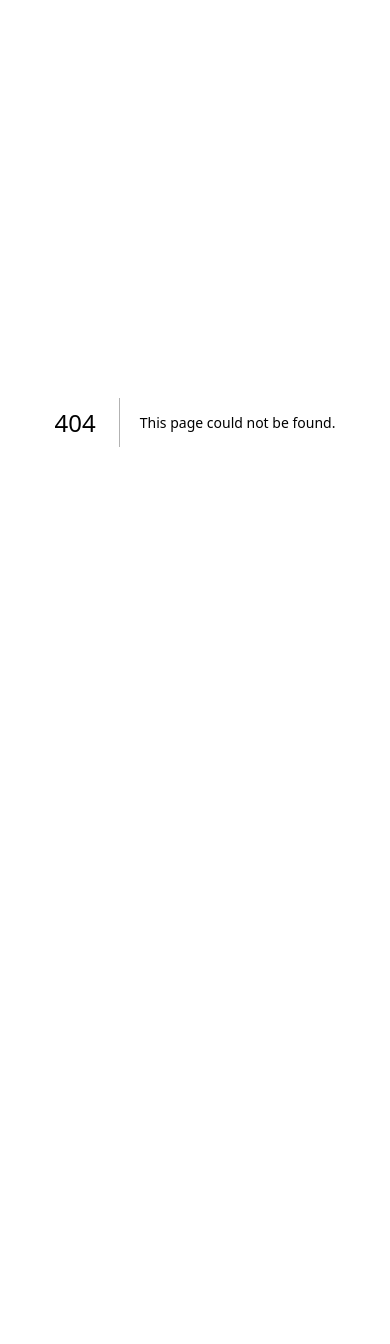
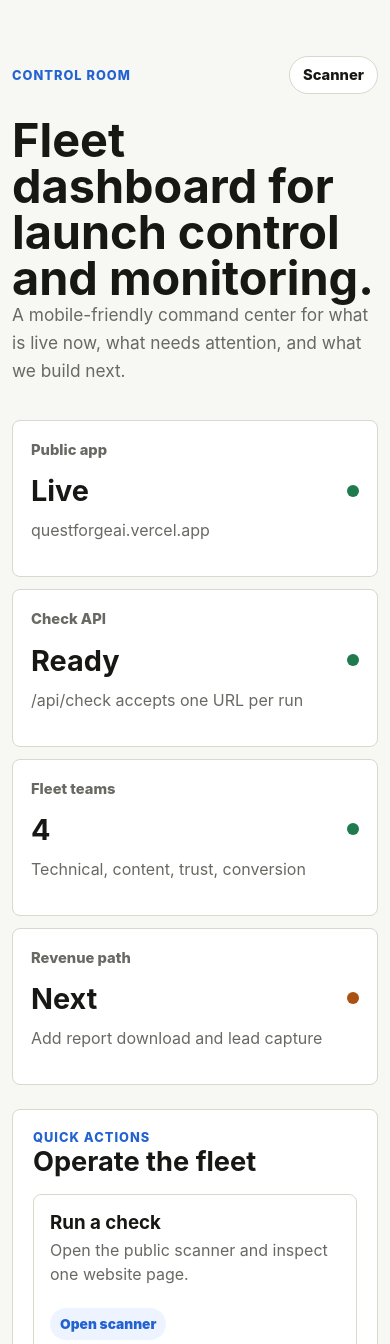
Before and after one commit to Snowman501/crawler-fleet, a Next.js app: page /dashboard in a window 390 px wide. Before the commit this address had no page. Shown: the top 1344 px of the page. Before the commit the page ends 844 px from the top, so only its background shows below. Built offline with nearby package versions, Linux system fonts and the light colour scheme.

Commit message:
Add mobile fleet dashboard

```diff
--- /dev/null
+++ b/app/dashboard/page.tsx
@@ -0,0 +1,125 @@
+const statusCards = [
+  { label: "Public app", value: "Live", detail: "questforgeai.vercel.app", tone: "good" },
+  { label: "Check API", value: "Ready", detail: "/api/check accepts one URL per run", tone: "good" },
+  { label: "Fleet teams", value: "4", detail: "Technical, content, trust, conversion", tone: "good" },
+  { label: "Revenue path", value: "Next", detail: "Add report download and lead capture", tone: "warn" },
+];
+
+const quickActions = [
+  {
+    title: "Run a check",
+    description: "Open the public scanner and inspect one website page.",
+    href: "/",
+    action: "Open scanner",
+  },
+  {
+    title: "Production site",
+    description: "View the live Vercel deployment customers can access.",
+    href: "https://questforgeai.vercel.app/",
+    action: "Open live site",
+  },
+  {
+    title: "GitHub repo",
+    description: "Review the code, commits, and future fleet upgrades.",
+    href: "https://github.com/Snowman501/crawler-fleet",
+    action: "Open GitHub",
+  },
+];
+
+const monitorItems = [
+  "Latest production deployment should build from main.",
+  "Checker scope stays limited to one public HTML page.",
+  "Lead capture is not active yet.",
+  "Payments are not connected yet.",
+  "Ollama/AI recommendations are planned, not active.",
+];
+
+const roadmap = [
+  "Add copy/download report buttons.",
+  "Add lead form for name, email, website, and requested help.",
+  "Save scan history in a database.",
+  "Add admin-only dashboard access.",
+  "Add deeper crawler checks for headings, links, images, robots, and sitemap.",
+  "Use Ollama locally or a hosted model to draft plain-English recommendations from evidence.",
+];
+
+export default function Dashboard() {
+  return (
+    <main className="shell dashboard-shell">
+      <section className="dashboard-hero">
+        <div className="topbar">
+          <p className="eyebrow">Control Room</p>
+          <a className="nav-link" href="/">
+            Scanner
+          </a>
+        </div>
+        <div>
+          <h1>Fleet dashboard for launch control and monitoring.</h1>
+          <p className="intro">
+            A mobile-friendly command center for what is live now, what needs attention, and what we build next.
+          </p>
+        </div>
+      </section>
+
+      <section className="dashboard-grid" aria-label="Fleet status">
+        {statusCards.map((card) => (
+          <article className="control-card" key={card.label}>
+            <p className="card-label">{card.label}</p>
+            <div className="card-row">
+              <strong>{card.value}</strong>
+              <span className={`dot ${card.tone}`} />
+            </div>
+            <p>{card.detail}</p>
+          </article>
+        ))}
+      </section>
+
+      <section className="dashboard-columns">
+        <div className="panel">
+          <div className="section-head">
+            <p className="eyebrow">Quick Actions</p>
+            <h2>Operate the fleet</h2>
+          </div>
+          <div className="action-list">
+            {quickActions.map((item) => (
+              <a className="action-card" href={item.href} key={item.title}>
+                <div>
+                  <h3>{item.title}</h3>
+                  <p>{item.description}</p>
+                </div>
+                <span>{item.action}</span>
+              </a>
+            ))}
+          </div>
+        </div>
+
+        <div className="panel">
+          <div className="section-head">
+            <p className="eyebrow">Monitoring</p>
+            <h2>Current watchlist</h2>
+          </div>
+          <ul className="check-list">
+            {monitorItems.map((item) => (
+              <li key={item}>{item}</li>
+            ))}
+          </ul>
+        </div>
+      </section>
+
+      <section className="panel">
+        <div className="section-head">
+          <p className="eyebrow">Roadmap</p>
+          <h2>Next control upgrades</h2>
+        </div>
+        <div className="roadmap-grid">
+          {roadmap.map((item, index) => (
+            <article className="roadmap-card" key={item}>
+              <span>{index + 1}</span>
+              <p>{item}</p>
+            </article>
+          ))}
+        </div>
+      </section>
+    </main>
+  );
+}
--- a/app/globals.css
+++ b/app/globals.css
@@ -28,6 +28,11 @@ input {
   font: inherit;
 }
 
+a {
+  color: inherit;
+  text-decoration: none;
+}
+
 .shell {
   width: min(1120px, calc(100% - 32px));
   margin: 0 auto;
@@ -39,6 +44,28 @@ input {
   gap: 20px;
   padding: 28px 0 34px;
   border-bottom: 1px solid var(--line);
+}
+
+.topbar {
+  display: flex;
+  align-items: center;
+  justify-content: space-between;
+  gap: 16px;
+}
+
+.nav-link {
+  border: 1px solid var(--line);
+  border-radius: 999px;
+  padding: 9px 13px;
+  background: #fff;
+  color: var(--ink);
+  font-size: 0.92rem;
+  font-weight: 800;
+}
+
+.nav-link:hover,
+.action-card:hover {
+  border-color: var(--accent);
 }
 
 .eyebrow {
@@ -231,9 +258,167 @@ time {
   font-size: 0.92rem;
 }
 
+.dashboard-shell {
+  display: grid;
+  gap: 24px;
+}
+
+.dashboard-hero {
+  display: grid;
+  gap: 24px;
+  padding: 28px 0 12px;
+}
+
+.dashboard-grid,
+.dashboard-columns,
+.roadmap-grid {
+  display: grid;
+  gap: 12px;
+}
+
+.dashboard-grid {
+  grid-template-columns: repeat(4, minmax(0, 1fr));
+}
+
+.dashboard-columns {
+  grid-template-columns: minmax(0, 1.2fr) minmax(280px, 0.8fr);
+  align-items: start;
+}
+
+.panel,
+.control-card,
+.action-card,
+.roadmap-card {
+  border: 1px solid var(--line);
+  border-radius: 8px;
+  background: var(--panel);
+}
+
+.panel {
+  padding: 20px;
+}
+
+.control-card {
+  padding: 18px;
+}
+
+.control-card p,
+.action-card p,
+.roadmap-card p,
+.check-list {
+  color: var(--muted);
+  line-height: 1.5;
+}
+
+.card-label {
+  margin-bottom: 12px;
+  color: var(--muted);
+  font-size: 0.92rem;
+  font-weight: 800;
+}
+
+.card-row {
+  display: flex;
+  align-items: center;
+  justify-content: space-between;
+  gap: 12px;
+  margin-bottom: 10px;
+}
+
+.card-row strong {
+  font-size: 1.8rem;
+}
+
+.dot {
+  width: 12px;
+  height: 12px;
+  flex: 0 0 auto;
+  border-radius: 999px;
+}
+
+.dot.good {
+  background: var(--good);
+}
+
+.dot.warn {
+  background: var(--warn);
+}
+
+.section-head {
+  margin-bottom: 16px;
+}
+
+.section-head h2 {
+  margin-bottom: 0;
+}
+
+.action-list {
+  display: grid;
+  gap: 12px;
+}
+
+.action-card {
+  display: flex;
+  align-items: center;
+  justify-content: space-between;
+  gap: 18px;
+  padding: 16px;
+}
+
+.action-card h3,
+.action-card p {
+  margin-bottom: 4px;
+}
+
+.action-card span {
+  flex: 0 0 auto;
+  border-radius: 999px;
+  padding: 8px 10px;
+  background: #eef4ff;
+  color: var(--accent);
+  font-size: 0.86rem;
+  font-weight: 900;
+}
+
+.check-list {
+  display: grid;
+  gap: 10px;
+  margin: 0;
+  padding-left: 20px;
+}
+
+.roadmap-grid {
+  grid-template-columns: repeat(3, minmax(0, 1fr));
+}
+
+.roadmap-card {
+  display: grid;
+  grid-template-columns: auto minmax(0, 1fr);
+  gap: 12px;
+  padding: 16px;
+}
+
+.roadmap-card span {
+  display: grid;
+  width: 30px;
+  height: 30px;
+  place-items: center;
+  border-radius: 999px;
+  background: var(--ink);
+  color: #fff;
+  font-weight: 900;
+}
+
+.roadmap-card p {
+  margin-bottom: 0;
+}
+
 @media (max-width: 820px) {
   .field-row,
-  .summary-grid {
+  .summary-grid,
+  .dashboard-grid,
+  .dashboard-columns,
+  .roadmap-grid {
     grid-template-columns: 1fr;
   }
 
@@ -244,4 +429,29 @@ time {
   time {
     flex: initial;
   }
+
+  .shell {
+    width: min(100% - 24px, 1120px);
+    padding: 28px 0;
+  }
+
+  h1 {
+    font-size: clamp(2rem, 12vw, 3.2rem);
+  }
+
+  .field-row {
+    gap: 10px;
+  }
+
+  button {
+    width: 100%;
+  }
+
+  .action-card {
+    display: grid;
+  }
+
+  .action-card span {
+    width: fit-content;
+  }
 }
```
Also changed, not shown: app/page.tsx (+6 -1 lines).
